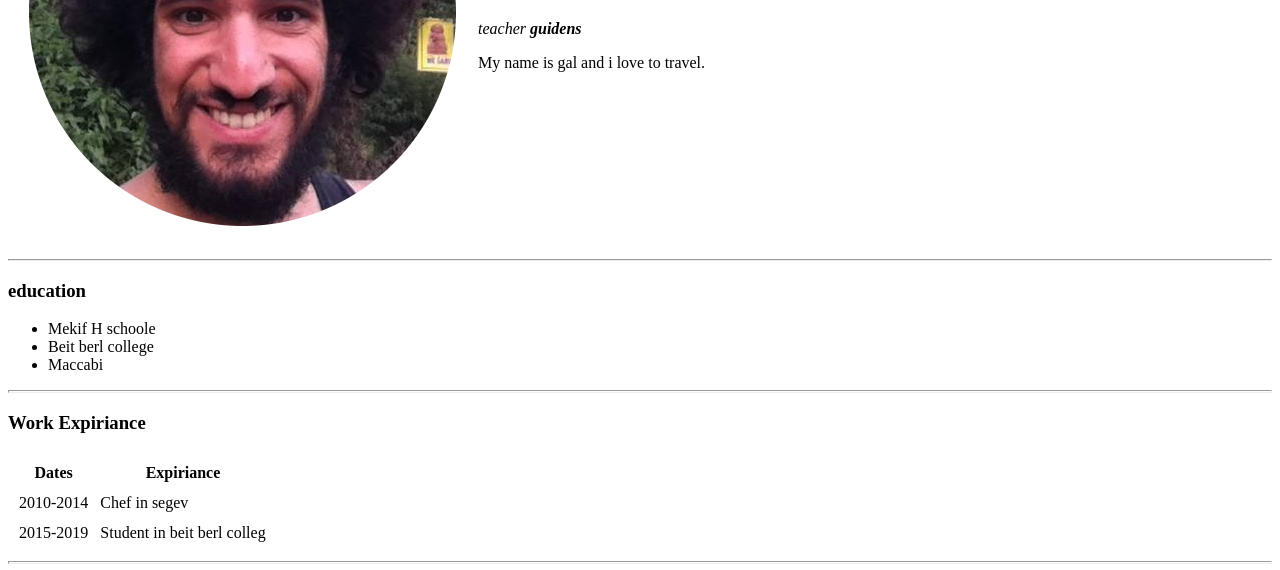
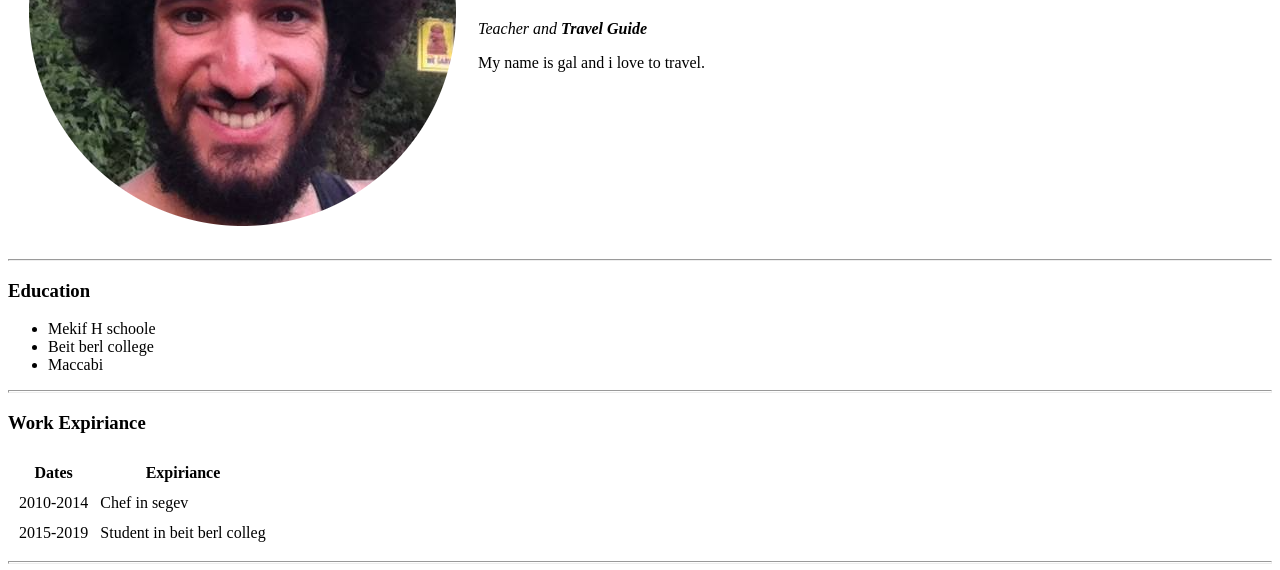
Before and after one commit to Gal-lankri/CV, a plain HTML site: page index.html in a window 1280 px wide. Shown: the part 230-800 px from the top of the page. Drawn offline with Linux system fonts and the light colour scheme.

Commit message:
Update index.html

```diff
--- a/index.html
+++ b/index.html
@@ -14,14 +14,14 @@
           alt="Gal profile img"></td>
       <td>
         <h1>Gal Lankri</h1>
-        <p><em>teacher <strong>guidens</strong></em> </p>
+        <p><em>Teacher and <strong>Travel Guide</strong></em> </p>
         <p>My name is gal and i love to travel.</p>
       </td>
     </tr>
   </table>
 
   <hr>
-  <h3>education</h3>
+  <h3>Education</h3>
   <ul>
     <li>Mekif H schoole</li>
     <li>Beit berl college</li>
```
